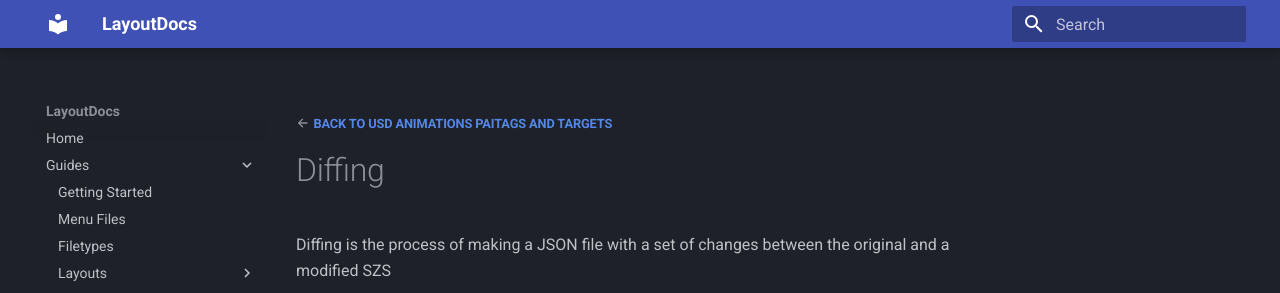
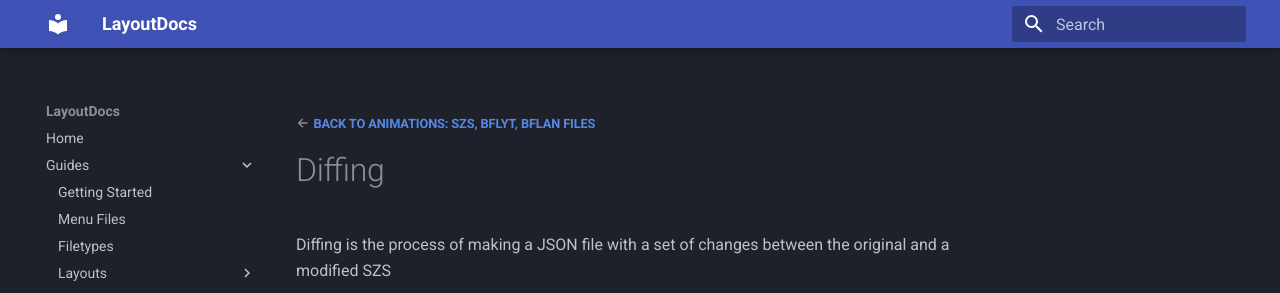
Before and after one commit to ThemezerNX/LayoutDocs, an MkDocs documentation site: the page built from docs/guide/diffpatch/index.md, in a window 1280 px wide and 1198 px high. Shown: the top 293 px of the window. Built offline with MkDocs 1.6.1 and Material for MkDocs 9.7.7, drawn with Linux system fonts in a browser that asks for light colours.

Commit message:
Add files via upload

```diff
--- a/docs/guide/diffpatch/index.md
+++ b/docs/guide/diffpatch/index.md
@@ -1,4 +1,4 @@
-##### :octicons-arrow-left-16: [Back to USD Animations PaiTags and Targets](../animations/paitags-and-targets.md)
+##### :octicons-arrow-left-16: [Back to Animations: szs, bflyt, bflan files](../animations/szs-bflyt-bflan.md)
 
 # Diffing
 
```
Also changed, not shown: docs/guide/diffpatch/diff-example.md (+1 -1 lines).
